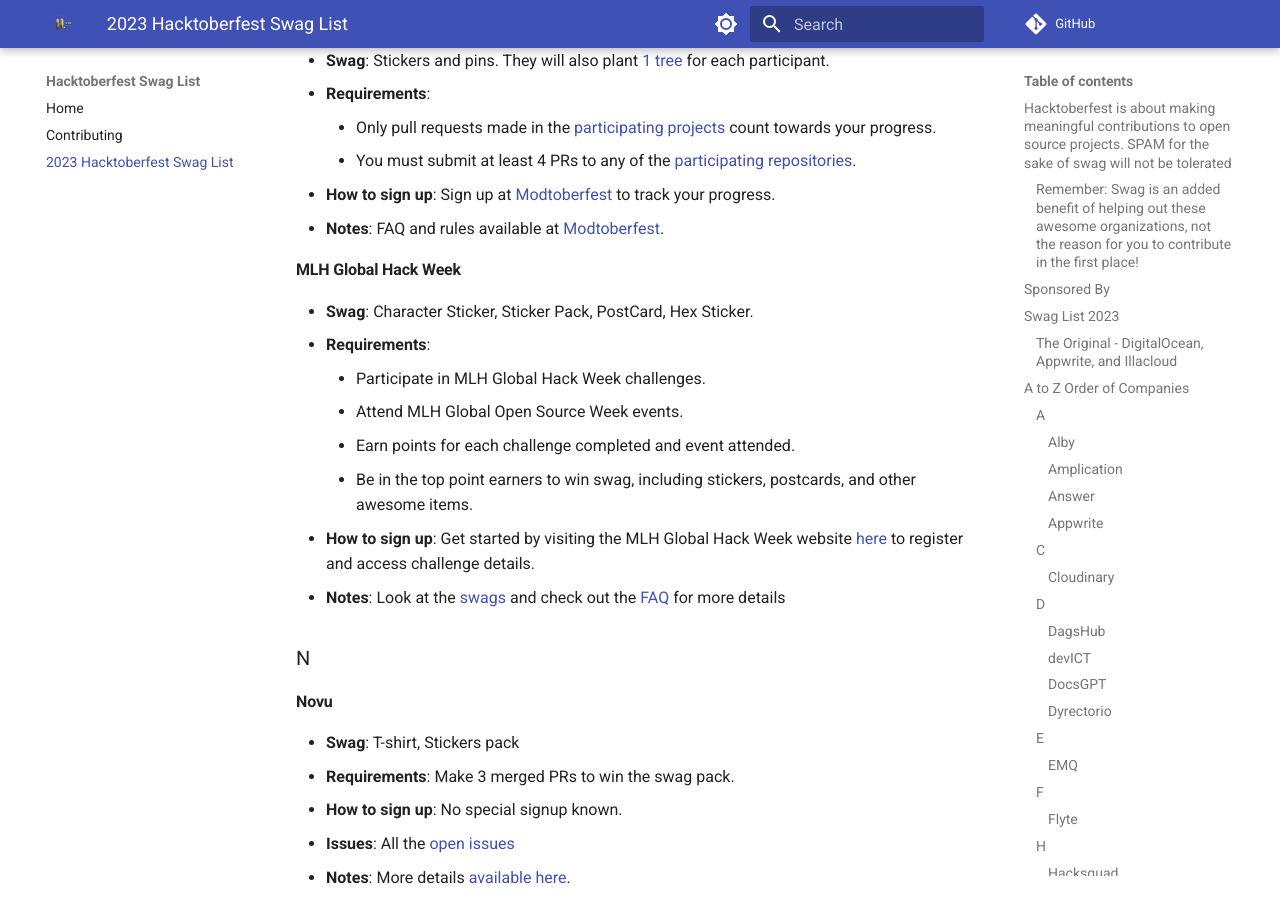
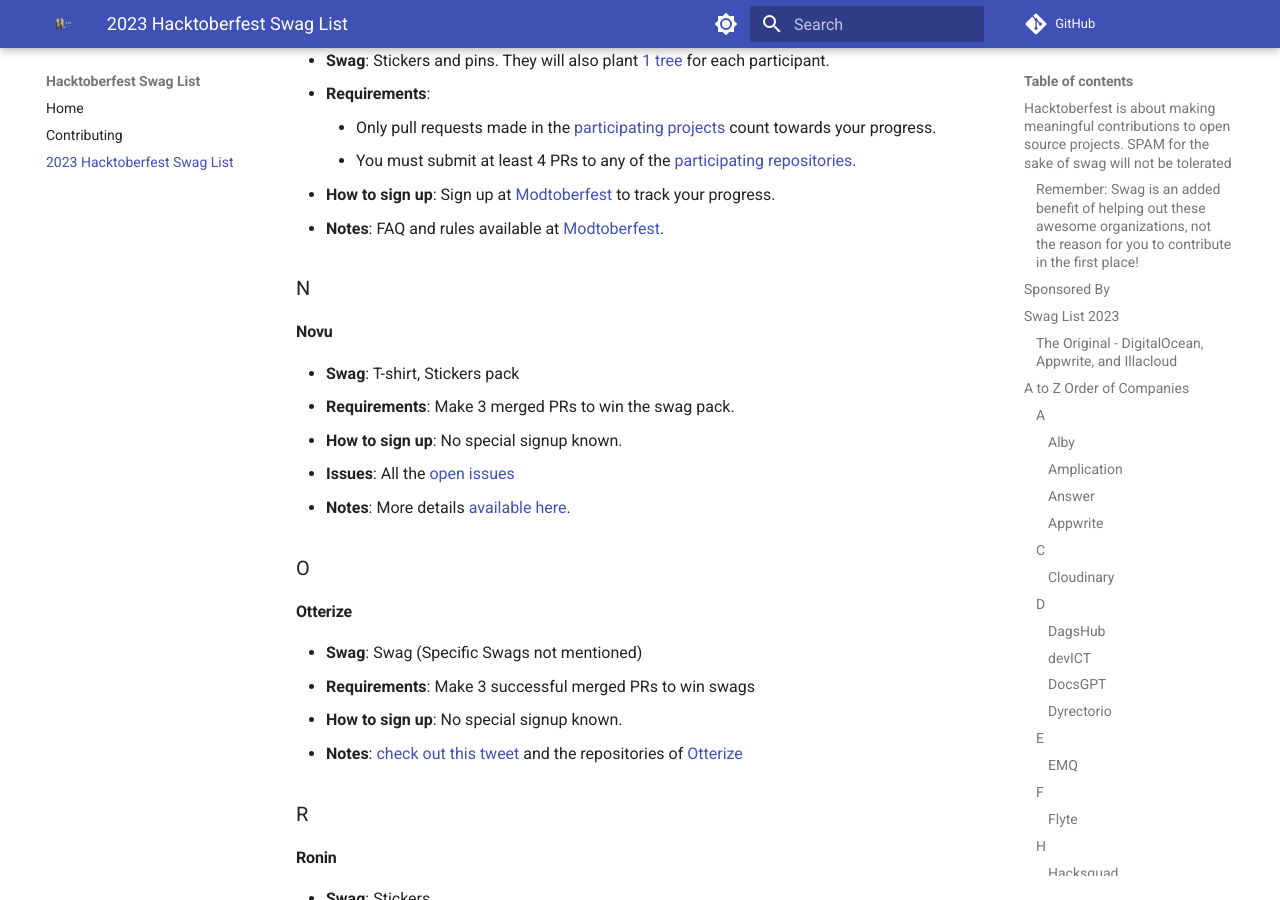
Before and after one commit to crweiner/hacktoberfest-swag-list, an MkDocs documentation site: the page built from docs/list.md, in a window 1280 px wide and 900 px high, scrolled down 7205 px. Built offline with MkDocs 1.6.1 and Material for MkDocs 9.7.7, drawn with Linux system fonts in a browser that asks for light colours; plug-ins that fetch from the network failed and are left out; comment, search, counter and statistics services are not loaded.

Commit message:
Add Otterize to the Hacktoberfest Swag List

```diff
--- a/docs/list.md
+++ b/docs/list.md
@@ -237,17 +237,6 @@
 - **How to sign up**:  Sign up at [Modtoberfest](https://modtoberfest.com/api/auth/signin) to track your progress.
 - **Notes**: FAQ and rules available at [Modtoberfest](https://modtoberfest.com/).
 
-#### **MLH Global Hack Week**
-
-- **Swag**: Character Sticker, Sticker Pack, PostCard, Hex Sticker.
-- **Requirements**:
-    - Participate in MLH Global Hack Week challenges.
-    - Attend MLH Global Open Source Week events.
-    - Earn points for each challenge completed and event attended.
-    - Be in the top point earners to win swag, including stickers, postcards, and other awesome items.
-- **How to sign up**: Get started by visiting the MLH Global Hack Week website [here](https://ghw.mlh.io/events/open-source) to register and access challenge details.
-- **Notes**: Look at the [swags](https://ghw.mlh.io/swag) and check out the [FAQ](https://ghw.mlh.io/faq) for more details
-
 ### N
 
 #### **Novu**
@@ -257,6 +246,15 @@
 - **How to sign up**: No special signup known.
 - **Issues**: All the [open issues](https://github.com/novuhq/novu/labels/Hacktoberfest)
 - **Notes**: More details [available here](https://novu.co/hacktoberfest/).
+
+### O
+
+#### **Otterize**
+
+- **Swag**: Swag (Specific Swags not mentioned)
+- **Requirements**: Make 3 successful merged PRs to win swags
+- **How to sign up**: No special signup known.
+- **Notes**: [check out this tweet](https://twitter.com/TheOtterize/status/1708516300270793003) and the repositories of [Otterize](https://github.com/orgs/otterize/repositories)
 
 ### R
 
```
